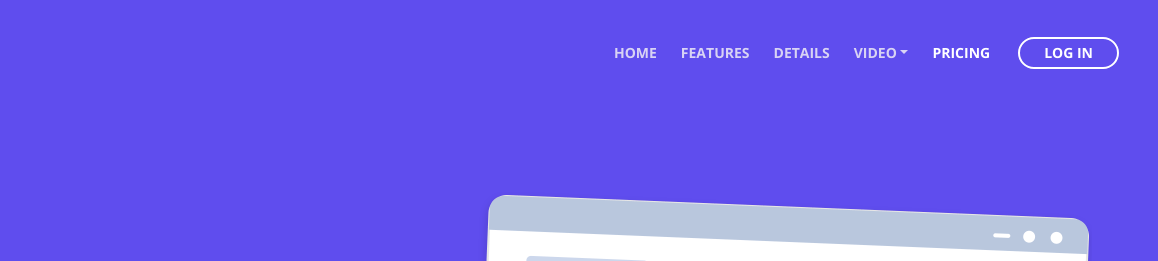
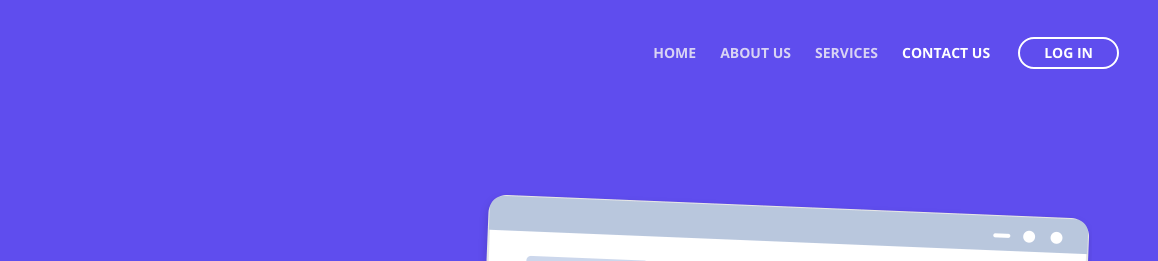
Before and after one commit to gopinathayyavu/webyow, a plain HTML site: page index.html in a window 1280 px wide. Shown: the top 261 px of the page, 122-1280 px from the left. Drawn offline with nearby package versions, Linux system fonts and the light colour scheme.

Commit message:
title and header changed

```diff
--- a/index.html
+++ b/index.html
@@ -18,7 +18,7 @@
 	<meta property="og:type" content="article" />
 
     <!-- Website Title -->
-    <title>Tivo - SaaS App HTML Landing Page Template</title>
+    <title>Webyow - Home</title>
 
     <!-- Styles -->
     <link href="https://fonts.googleapis.com/css?family=Open+Sans:400,400i,700&display=swap&subset=latin-ext" rel="stylesheet">
@@ -67,14 +67,14 @@
                         <a class="nav-link page-scroll" href="#header">HOME <span class="sr-only">(current)</span></a>
                     </li>
                     <li class="nav-item">
-                        <a class="nav-link page-scroll" href="#features">FEATURES</a>
+                        <a class="nav-link page-scroll" href="#features">ABOUT US</a>
                     </li>
                     <li class="nav-item">
-                        <a class="nav-link page-scroll" href="#details">DETAILS</a>
+                        <a class="nav-link page-scroll" href="#details">SERVICES</a>
                     </li>
 
                     <!-- Dropdown Menu -->
-                    <li class="nav-item dropdown">
+                    <!-- <li class="nav-item dropdown">
                         <a class="nav-link dropdown-toggle page-scroll" href="#video" id="navbarDropdown" role="button" aria-haspopup="true" aria-expanded="false">VIDEO</a>
                         <div class="dropdown-menu" aria-labelledby="navbarDropdown">
                             <a class="dropdown-item" href="article-details.html"><span class="item-text">ARTICLE DETAILS</span></a>
@@ -83,11 +83,11 @@
                             <div class="dropdown-items-divide-hr"></div>
                             <a class="dropdown-item" href="privacy-policy.html"><span class="item-text">PRIVACY POLICY</span></a>
                         </div>
-                    </li>
+                    </li> -->
                     <!-- end of dropdown menu -->
 
                     <li class="nav-item">
-                        <a class="nav-link page-scroll" href="#pricing">PRICING</a>
+                        <a class="nav-link page-scroll" href="#pricing">CONTACT US</a>
                     </li>
                 </ul>
                 <span class="nav-item">
```
